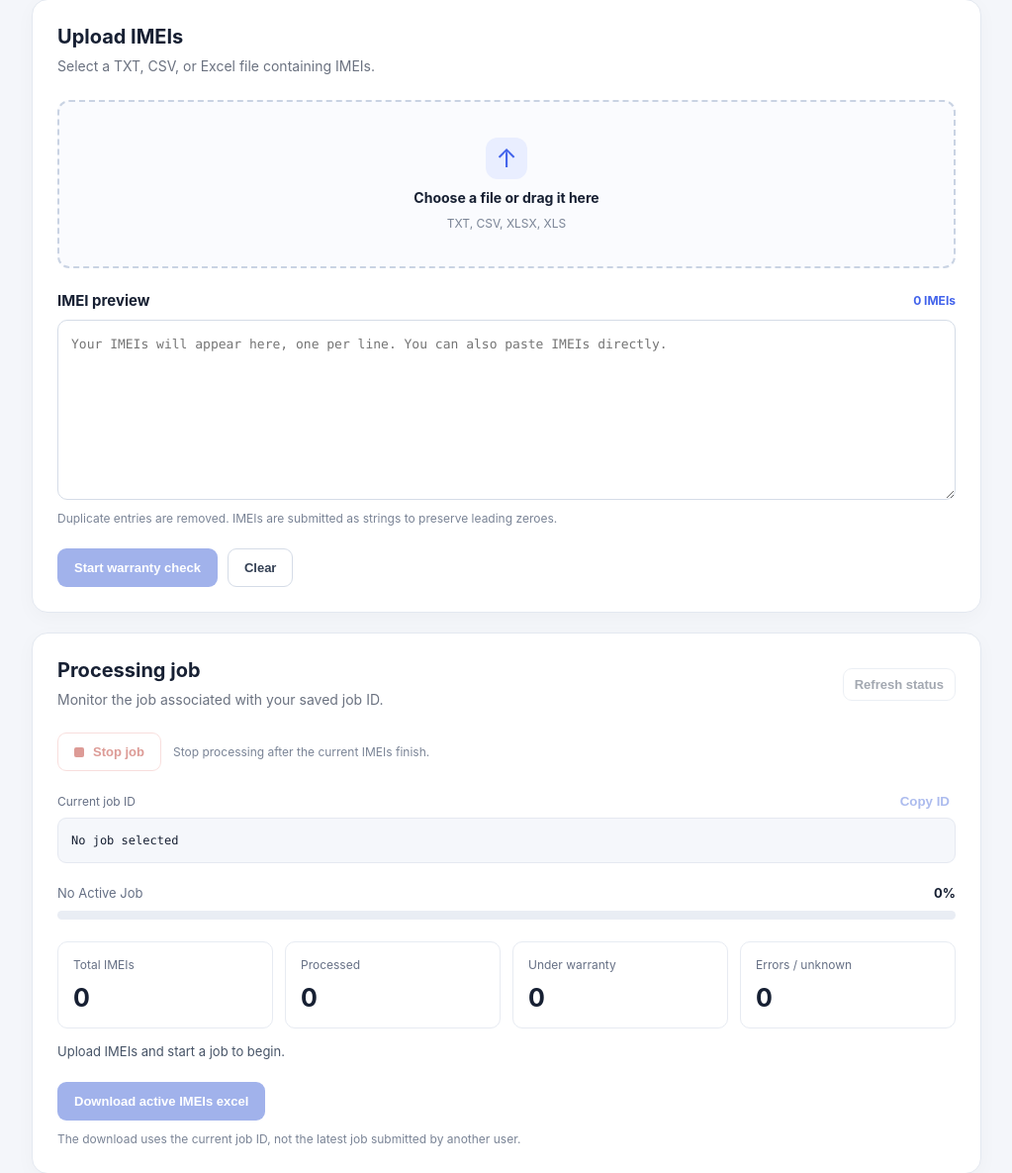
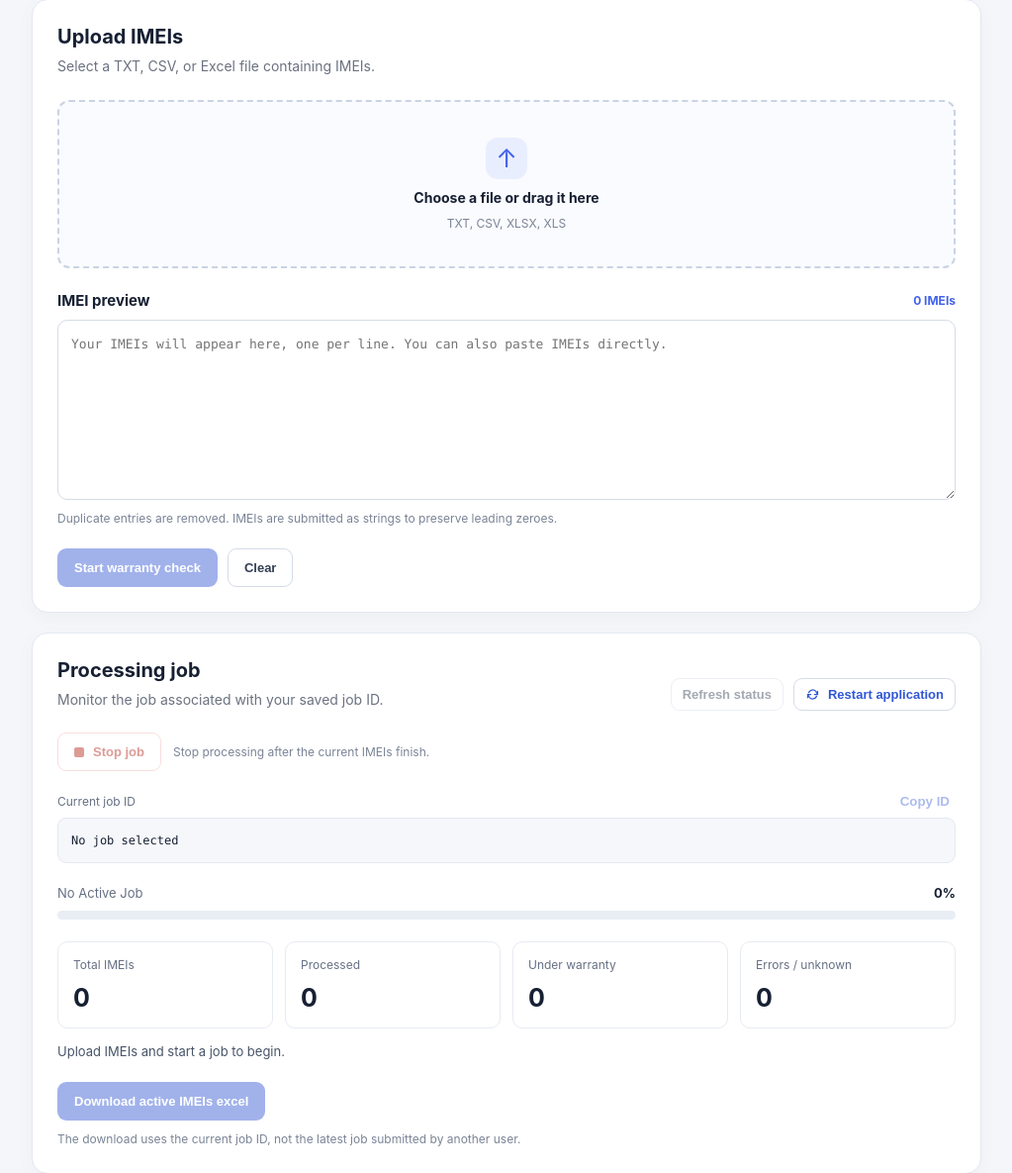
Before and after one commit to Isaac-Ngahu/check_imei_warranty, a Flask app: page / in a window 1280 px wide. Shown: the part 186-1371 px from the top of the page at 99% size, without its empty margins (128-1151 px from the left). Run offline with Flask 3, Linux system fonts and the light colour scheme; some libraries are stand-ins or nearby versions.

Commit message:
update :file to excel and restart application

```diff
--- a/app.py
+++ b/app.py
@@ -13,8 +13,10 @@ from selenium.webdriver.support import expected_conditions as EC
 from selenium.common.exceptions import TimeoutException, WebDriverException
 from selenium.webdriver.chrome.service import Service
 from webdriver_manager.chrome import ChromeDriverManager
-
-
+import hmac
+import subprocess
+import urllib.request
+import urllib.error
 from openpyxl import Workbook
 from flask import Flask, jsonify, request, send_file,render_template
 import traceback
@@ -75,6 +77,104 @@ BATCHES_DIR.mkdir(parents=True, exist_ok=True)
 
 latest_job_id = None
 
+#----------------------------------------restart helper--------------------------------------#
+def restart_railway_deployment():
+    """Request a restart of this service's latest successful deployment."""
+
+    api_token = os.environ.get("RAILWAY_API_TOKEN")
+    project_id = os.environ.get("RAILWAY_PROJECT_ID")
+    service_id = os.environ.get("RAILWAY_SERVICE_ID")
+    environment_id = os.environ.get("RAILWAY_ENVIRONMENT_ID")
+
+    required = {
+        "RAILWAY_API_TOKEN": api_token,
+        "RAILWAY_PROJECT_ID": project_id,
+        "RAILWAY_SERVICE_ID": service_id,
+        "RAILWAY_ENVIRONMENT_ID": environment_id,
+    }
+
+    missing = [key for key, value in required.items() if not value]
+    if missing:
+        raise RuntimeError(
+            "Missing Railway configuration: " + ", ".join(missing)
+        )
+
+    endpoint = "https://backboard.railway.com/graphql/v2"
+
+    # Find the latest successful deployment for this service/environment.
+    query = """
+    query ($input: DeploymentListInput!, $first: Int) {
+        deployments(input: $input, first: $first) {
+            edges {
+                node {
+                    id
+                    status
+                }
+            }
+        }
+    }
+    """
+
+    variables = {
+        "input": {
+            "projectId": project_id,
+            "serviceId": service_id,
+            "environmentId": environment_id,
+            "status": {"successfulOnly": True},
+        },
+        "first": 1,
+    }
+
+    def railway_graphql(document, variables):
+        body = json.dumps({
+            "query": document,
+            "variables": variables,
+        }).encode("utf-8")
+
+        req = urllib.request.Request(
+            endpoint,
+            data=body,
+            headers={
+                "Authorization": f"Bearer {api_token}",
+                "Content-Type": "application/json",
+            },
+            method="POST",
+        )
+
+        with urllib.request.urlopen(req, timeout=20) as response:
+            result = json.loads(response.read().decode("utf-8"))
+
+        # GraphQL can return HTTP 200 even when the operation failed.
+        if result.get("errors"):
+            raise RuntimeError(
+                "Railway API error: " + json.dumps(result["errors"])
+            )
+
+        return result.get("data") or {}
+
+    data = railway_graphql(query, variables)
+    edges = data.get("deployments", {}).get("edges", [])
+
+    if not edges:
+        raise RuntimeError(
+            "Railway did not return a successful deployment to restart."
+        )
+
+    deployment_id = edges[0]["node"]["id"]
+
+    mutation = """
+    mutation ($id: String!) {
+        deploymentRestart(id: $id)
+    }
+    """
+
+    result = railway_graphql(mutation, {"id": deployment_id})
+
+    app.logger.info(
+        "Railway restart request submitted for deployment %s: %s",
+        deployment_id,
+        result,
+    )
 
 #------------------------------db configs---------------------------#
 import sqlite3
@@ -870,11 +970,21 @@ def get_warranty_job(job_id):
 
     active_csv, results_csv = get_batch_paths(job_id)
 
+    print("job status",result["status"])
+
+    if result["status"].lower() in ['queued',"running"]:
+        return jsonify({
+        **result,
+        "active_csv": str(active_csv),
+        "results_csv": str(results_csv)
+        }),200
+
     return jsonify({
-    **result,
-    "active_csv": str(active_csv),
-    "results_csv": str(results_csv)
-    })
+        **result,
+        "active_csv": str(active_csv),
+        "results_csv": str(results_csv)
+        }),409
+
 
 
 # ---------------- EXCEL HELPERS ----------------
@@ -1596,7 +1706,146 @@ def check_imei(driver, imei):
 #         )
 #     )
 
-
+RESTART_TOKEN = os.environ.get("RESTART_TOKEN")
+
+
+@app.route("/api/application/restart", methods=["POST"])
+def restart_application():
+    expected_token = os.environ.get("RESTART_TOKEN", "")
+    supplied_token = request.headers.get("X-Restart-Token", "")
+
+    if not expected_token:
+        return jsonify({
+            "error": "Restart endpoint is not configured."
+        }), 503
+
+    if not hmac.compare_digest(supplied_token, expected_token):
+        return jsonify({"error": "Unauthorized."}), 401
+
+    # Check the existing job database before restarting the service.
+    db_path = os.path.join(
+        os.path.dirname(os.path.abspath(__file__)),
+        "jobs.db",
+    )
+
+    try:
+        with sqlite3.connect(db_path, timeout=5) as conn:
+            active_job = conn.execute("""
+                SELECT id, status
+                FROM jobs
+                WHERE LOWER(status) IN ('queued', 'running', 'stopping')
+                LIMIT 1
+            """).fetchone()
+
+    except sqlite3.Error:
+        app.logger.exception("Could not check active warranty jobs")
+        return jsonify({
+            "error": "Could not verify job status. Restart cancelled."
+        }), 500
+
+    if active_job:
+        return jsonify({
+            "error": "A warranty job is still active.",
+            "active_job_id": active_job[0],
+            "status": active_job[1],
+            "message": "Wait for the job to finish before restarting."
+        }), 409
+
+    # # Validate configuration before accepting the request.
+    # required = [
+    #     "RAILWAY_API_TOKEN",
+    #     "RAILWAY_PROJECT_ID",
+    #     "RAILWAY_SERVICE_ID",
+    #     "RAILWAY_ENVIRONMENT_ID",
+    # ]
+    # missing = [
+    #     key for key in required if not os.environ.get(key)
+    # ]
+
+    # if missing:
+    #     return jsonify({
+    #         "error": "Missing Railway configuration: " + ", ".join(missing)
+    #     }), 503
+
+    def restart_in_background():
+        # Give Flask time to send its response before calling Railway.
+        time.sleep(2)
+
+        try:
+            restart_railway_deployment()
+        except Exception:
+            app.logger.exception(
+                "Railway deployment restart request failed"
+            )
+
+    threading.Thread(
+        target=restart_in_background,
+        name="railway-deployment-restart",
+        daemon=True,
+    ).start()
+
+    return jsonify({
+        "message": "Restart request accepted by the application.",
+        "status": "restart_scheduled"
+    }), 202
+
+
+# @app.route("/api/application/restart", methods=["POST"])
+# def restart_application():
+#     # Require an authorization token.
+#     if not RESTART_TOKEN:
+#         return jsonify({
+#             "error": "Restart endpoint is not configured."
+#         }), 503
+
+#     supplied_token = request.headers.get(
+#         "X-Restart-Token", ""
+#     )
+
+#     if not hmac.compare_digest(supplied_token, RESTART_TOKEN):
+#         return jsonify({
+#             "error": "Unauthorized."
+#         }), 401
+
+#     # Do not restart while warranty checks are running.
+#     active_job_id = find_active_job()
+
+#     if active_job_id:
+#         return jsonify({
+#             "error": "A warranty job is still queued or running.",
+#             "active_job_id": active_job_id,
+#             "message": "Stop or finish the active job before restarting."
+#         }), 409
+
+#     try:
+#         # Ask systemd to restart the service independently.
+#         subprocess.Popen(
+#             [
+#                 "sudo", "-n",
+#                 "/usr/bin/systemd-run",
+#                 "--unit=warranty-checker-restart",
+#                 "--on-active=3s",
+#                 "/usr/bin/systemctl",
+#                 "restart",
+#                 "warranty-checker.service"
+#             ],
+#             stdin=subprocess.DEVNULL,
+#             stdout=subprocess.DEVNULL,
+#             stderr=subprocess.DEVNULL,
+#             start_new_session=True
+#         )
+
+#         return jsonify({
+#             "message": "Application restart scheduled.",
+#             "status": "restarting"
+#         }), 202
+
+#     except Exception:
+#         app.logger.exception("Failed to schedule application restart")
+
+#         return jsonify({
+#             "error": "Could not schedule application restart."
+#         }), 500
 
 @app.route("/api/warranty-check/active-imeis", methods=["GET"])
 def get_active_imeis():
--- a/static/app.js
+++ b/static/app.js
@@ -12,6 +12,7 @@ const clearBtn = document.getElementById("clearBtn");
 const refreshBtn = document.getElementById("refreshBtn");
 const downloadBtn = document.getElementById("downloadBtn");
 const copyJobBtn = document.getElementById("copyJobBtn");
+const restartBtn = document.getElementById("restartBtn");
 
 let currentJobId = localStorage.getItem(STORAGE_KEY);
 let pollHandle = null;
@@ -50,6 +51,74 @@ function clearSavedJobId() {
     currentJobId = null;
     renderJobId();
 }
+
+
+async function restartApplication() {
+    const confirmed = confirm(
+        "Restart the Warranty Checker?\n\n" +
+        "Make sure all warranty jobs have finished first."
+    );
+
+    if (!confirmed) return;
+
+    const restartToken = prompt(
+        "Enter the administrator restart token:"
+    );
+
+    if (!restartToken || !restartToken.trim()) {
+        return;
+    }
+
+    restartBtn.disabled = true;
+    restartBtn.textContent = "Scheduling restart...";
+
+    setMessage(
+        "jobMessage",
+        "Sending restart request...",
+        "info"
+    );
+
+    try {
+        const response = await fetch(
+            `${API_BASE}/api/application/restart`,
+            {
+                method: "POST",
+                headers: {
+                    "Content-Type": "application/json",
+                    "X-Restart-Token": restartToken.trim()
+                },
+                cache: "no-store"
+            }
+        );
+
+        const data = await response.json();
+
+        if (!response.ok) {
+            throw new Error(
+                data.error || "Could not schedule the restart."
+            );
+        }
+
+        setMessage(
+            "jobMessage",
+            "Restart request accepted. The dashboard will reconnect shortly.",
+            "success"
+        );
+
+        restartBtn.textContent = "Restart scheduled";
+
+        // Railway may need longer than this to bring the service back.
+        window.setTimeout(() => {
+            window.location.reload();
+        }, 1000);
+
+    } catch (error) {
+        setMessage("jobMessage", error.message, "error");
+        restartBtn.disabled = false;
+        restartBtn.textContent = "Restart application";
+    }
+}
+
 
 function updateImeiCount() {
     const imeis = getNormalizedImeis();
@@ -397,8 +466,17 @@ function renderJobStatus(job) {
 }
 
 
+const TERMINAL_STATUSES = [
+    "completed",
+    "stopped",
+    "completed_with_errors",
+    "failed",
+    "interrupted"
+];
+
 async function refreshJobStatus() {
     if (!currentJobId) {
+        stopPolling();
         setMessage("jobMessage", "Submit a batch to get started.", "info");
         return;
     }
@@ -413,26 +491,41 @@ async function refreshJobStatus() {
 
         const data = await response.json();
 
+        console.log("HTTP status:", response.status);
+        console.log("Response OK:", response.ok);
+        console.log("Job status:", data.status);
+
         if (!response.ok) {
-            if (response.status === 404) {
+            if (response.status === 404 || response.status === 409) {
                 stopPolling();
+
                 setMessage(
                     "jobMessage",
-                    "This job is no longer available on the server. The saved ID may belong to a previous server session.",
+                    data.error || "This job is no longer available on the server.",
                     "error"
                 );
+
                 return;
             }
 
-            throw new Error(data.error || "Could not retrieve job status.");
+            throw new Error(
+                data.error || "Could not retrieve job status."
+            );
         }
 
         renderJobStatus(data);
 
-        if (!["completed","stopped", "completed_with_errors", "failed"].includes(data.status)) {
+        if (TERMINAL_STATUSES.includes(
+            String(data.status || "").toLowerCase()
+        )) {
+            stopPolling();
+            console.log("Polling stopped. Final status:", data.status);
+        } else {
             startPolling();
         }
+
     } catch (error) {
+        console.error("Failed to refresh job status:", error);
         setMessage("jobMessage", error.message, "error");
     } finally {
         refreshBtn.disabled = !currentJobId;
@@ -540,6 +633,7 @@ clearBtn.addEventListener("click", clearInput);
 refreshBtn.addEventListener("click", refreshJobStatus);
 downloadBtn.addEventListener("click", downloadActiveImeis);
 copyJobBtn.addEventListener("click", copyJobId);
+restartBtn.addEventListener("click", restartApplication);
 
 dropZone.addEventListener("dragover", event => {
     event.preventDefault();
--- a/static/style.css
+++ b/static/style.css
@@ -429,6 +429,56 @@ footer {
     line-height: 1.5;
 }
 
+
+/* Restart application button */
+.button.restart-button {
+    display: inline-flex;
+    align-items: center;
+    justify-content: center;
+    gap: 8px;
+    color: #3157d5;
+    background: #fff;
+    border: 1px solid #d5dce7;
+    border-radius: 9px;
+    font-weight: 650;
+    transition:
+        background 0.2s ease,
+        border-color 0.2s ease,
+        color 0.2s ease;
+}
+
+.button.restart-button:hover:not(:disabled) {
+    background: #f3f6ff;
+    border-color: #b8c7f7;
+    color: #2546b5;
+}
+
+.button.restart-button:focus-visible {
+    outline: 3px solid rgb(66 99 235 / 20%);
+    outline-offset: 2px;
+}
+
+.restart-icon {
+    flex-shrink: 0;
+    transition: transform 0.3s ease;
+}
+
+.button.restart-button:hover:not(:disabled) .restart-icon {
+    transform: rotate(45deg);
+}
+
+.button.restart-button:disabled {
+    opacity: 0.5;
+    cursor: not-allowed;
+}
+
+.button.restart-button.is-restarting {
+    background: #f3f6ff;
+    border-color: #b8c7f7;
+    cursor: wait;
+}
+
+
 @media (max-width: 640px) {
     .job-actions {
         align-items: flex-start;
--- a/templates/index.html
+++ b/templates/index.html
@@ -76,15 +76,51 @@
         </section>
 
         <section class="panel">
+
             <div class="section-heading">
                 <div>
                     <h2>Processing job</h2>
                     <p>Monitor the job associated with your saved job ID.</p>
                 </div>
-                <button id="refreshBtn" class="button secondary small">
-                    Refresh status
+
+                <div class="actions">
+                    <button
+                        id="refreshBtn"
+                        class="button secondary small"
+                        type="button"
+                    >
+                        Refresh status
                 </button>
+                <button
+                    id="restartBtn"
+                    class="button restart-button small"
+                    type="button"
+                    title="Restart the application"
+                >
+                    <svg
+                        class="restart-icon"
+                        xmlns="http://www.w3.org/2000/svg"
+                        width="15"
+                        height="15"
+                        viewBox="0 0 24 24"
+                        fill="none"
+                        stroke="currentColor"
+                        stroke-width="2"
+                        stroke-linecap="round"
+                        stroke-linejoin="round"
+                        aria-hidden="true"
+                    >
+                        <path d="M20 7v5h-5"></path>
+                        <path d="M4 17v-5h5"></path>
+                        <path d="M5.64 9a7 7 0 0 1 11.5-2L20 12"></path>
+                        <path d="M18.36 15a7 7 0 0 1-11.5 2L4 12"></path>
+                    </svg>
+                    <span>Restart application</span>
+                </button>
+
+                </div>
             </div>
+
             <div class="job-actions">
                 <button
                     id="stopBtn"
```
